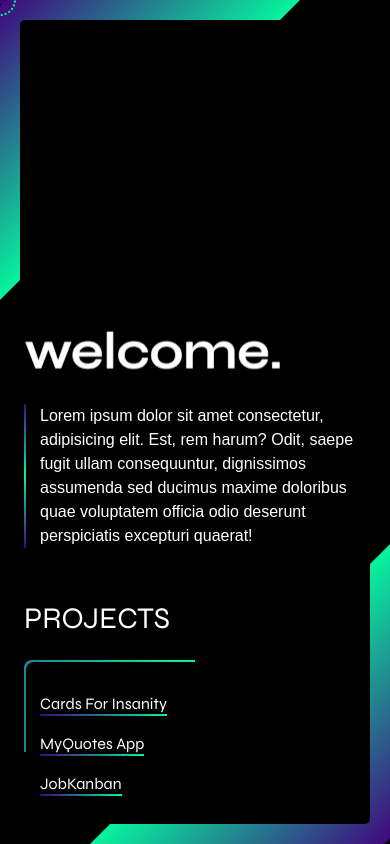
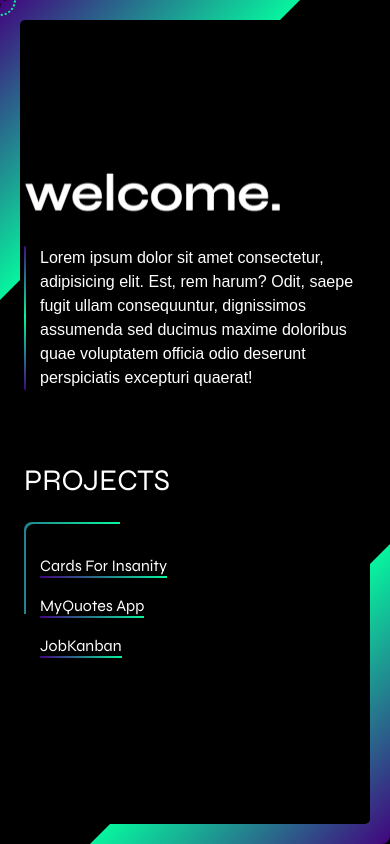
Before and after one commit to rslosch/dev-portfolio-v1, a React (Vite) app: page / in a window 390 px wide. Built offline with nearby package versions, Linux system fonts and the light colour scheme.

Commit message:
Fix mobile view

```diff
--- a/src/components/ProjectDisplay.jsx
+++ b/src/components/ProjectDisplay.jsx
@@ -113,7 +113,7 @@ const ProjectDisplay = ({ color1, color2, setColorToggle }) => {
         className='flex flex-col lg:flex-row items-start lg:items-center justify-start lg:justify-between lg:pl-16 box-border'
         style={{height: "calc(100% - 102px)", minHeight: "calc(100% - 102px)"}}
     >
-        <div className='h-full shrink-0 lg:flex-auto'>
+        <div className='h-[300px] md:h-[225px] shrink-0 lg:shrink lg:flex-auto'>
         {/* add a key to ProjectItem so Animate Presence knows a different ProjectItem component is being rendered => knows previous ProjectItem component leaving DOM => fires exit animation */}
         <AnimatePresence mode="wait">
             {projectsData[currentProject] && projectsData.length > 0 && currentProject !== false && (
@@ -166,7 +166,7 @@ const ProjectDisplay = ({ color1, color2, setColorToggle }) => {
         </div>
         <div className='SPACER lg:flex-1 lg:max-w-[150px] lg:min-w-[90px]'></div>
         {/*Added absolute positioning for mobile... (temp fix) */}
-        <div className='MAINPROJECTSRIGHT absolute bottom-0 inset-x-6 lg:relative lg:flex-auto'>
+        <div className='MAINPROJECTSRIGHT flex-1/2 lg:flex-auto'>
             <h2 className='text-3xl md:text-5xl my-6 text-white'> PROJECTS </h2>
             <div className='relative lg:flex-1'>
                 <motion.div
```
